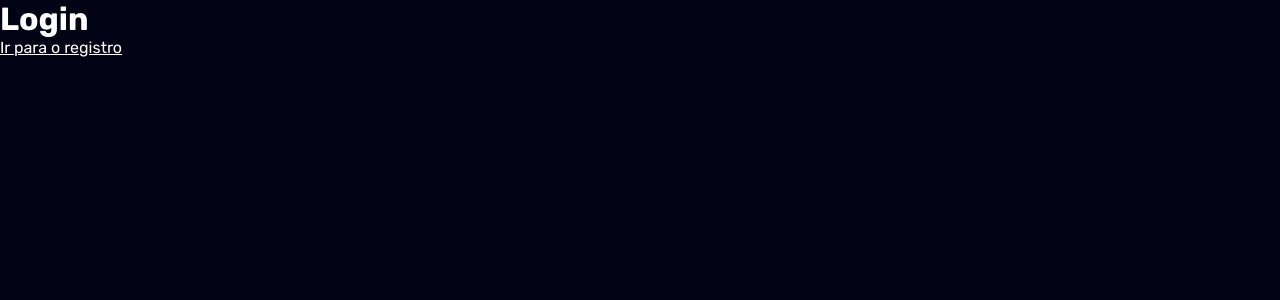
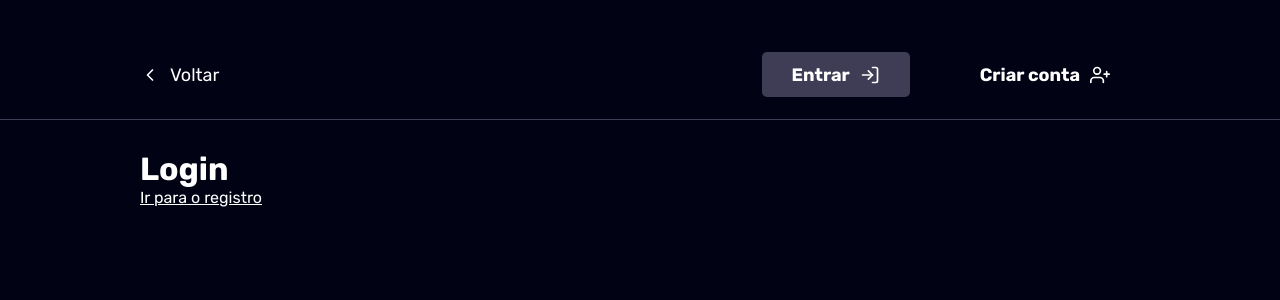
Before and after one commit to FelipeBelloDultra/rta-chat, a React (Create React App) app in the folder frontend/: page / in a window 1280 px wide. Both pictures are taken after a click on the button "Entrar". Shown: the top 300 px of the page. Built offline with nearby package versions, Linux system fonts and the light colour scheme.

Commit message:
feat(Pages/LoginSection): Create login section page

```diff
--- /dev/null
+++ b/frontend/src/layouts/LoginSection/index.jsx
@@ -0,0 +1,15 @@
+// Components
+import { HeaderLogin } from '../../components/HeaderLogin';
+
+// Styles
+import { Container } from './styles';
+
+export function LoginSection({ children }) {
+  return (
+    <>
+      <HeaderLogin />
+
+      <Container>{children}</Container>
+    </>
+  );
+}
--- /dev/null
+++ b/frontend/src/layouts/LoginSection/styles.js
@@ -0,0 +1,8 @@
+import styled from 'styled-components';
+
+export const Container = styled.main`
+  max-width: 1020px;
+  width: 100%;
+  padding: 0 10px;
+  margin: 0 auto;
+`;
--- a/frontend/src/routes/index.jsx
+++ b/frontend/src/routes/index.jsx
@@ -12,23 +12,20 @@ import { Home } from '../pages/Home';
 
 // Layouts
 import { None } from '../layouts/None';
+import { LoginSection } from '../layouts/LoginSection';
 
 function Routes() {
   return (
-    <Switch
-      atEnter={{ opacity: 0, top: -100 }}
-      atLeave={{ opacity: 0, top: -100 }}
-      atActive={{ opacity: 1, top: 0 }}
-    >
+    <Switch>
       <Route
-        layout={None}
+        layout={LoginSection}
         path={routesInfos.register.link}
         component={Register}
         exact
       />
 
       <Route
-        layout={None}
+        layout={LoginSection}
         path={routesInfos.login.link}
         component={Login}
         exact
--- a/frontend/src/styles/GlobalStyles.js
+++ b/frontend/src/styles/GlobalStyles.js
@@ -9,6 +9,7 @@ export const GlobalStyles = createGlobalStyle`
     --bg: #010315;
 
     --primary: #3B9DC0;
+    --secondary: #3F3D56;
   }
 
   *, *:after, *:before {
```
